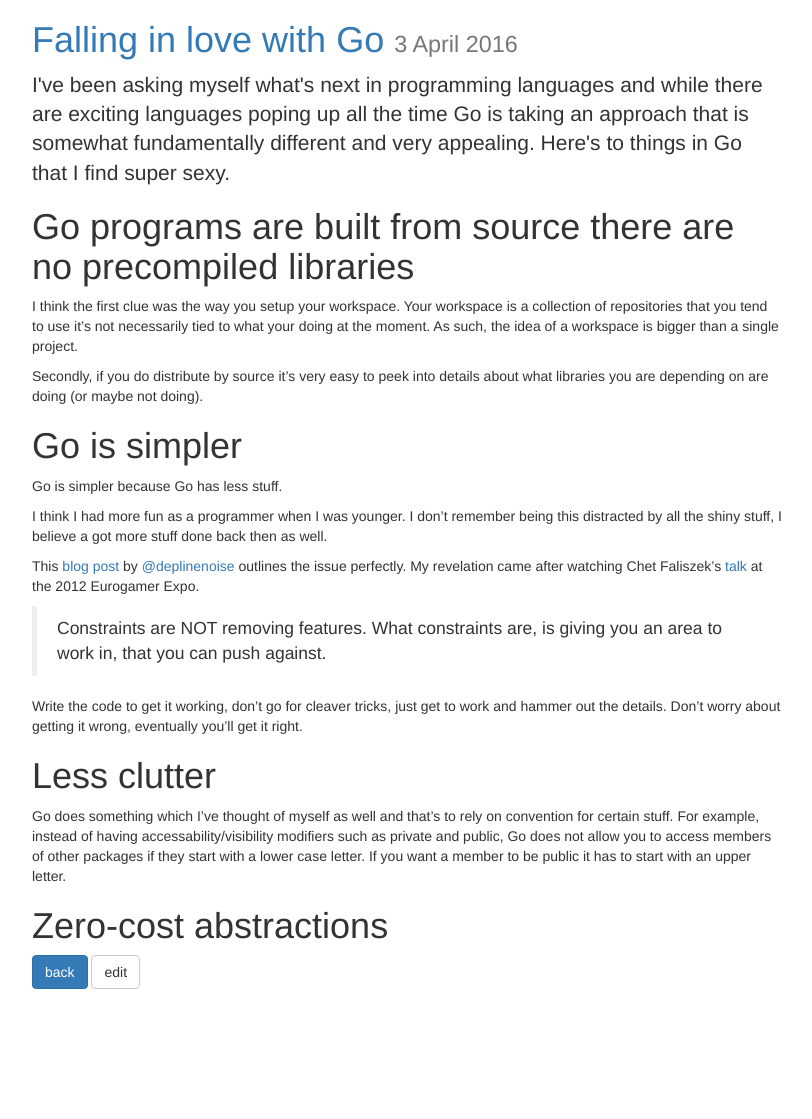
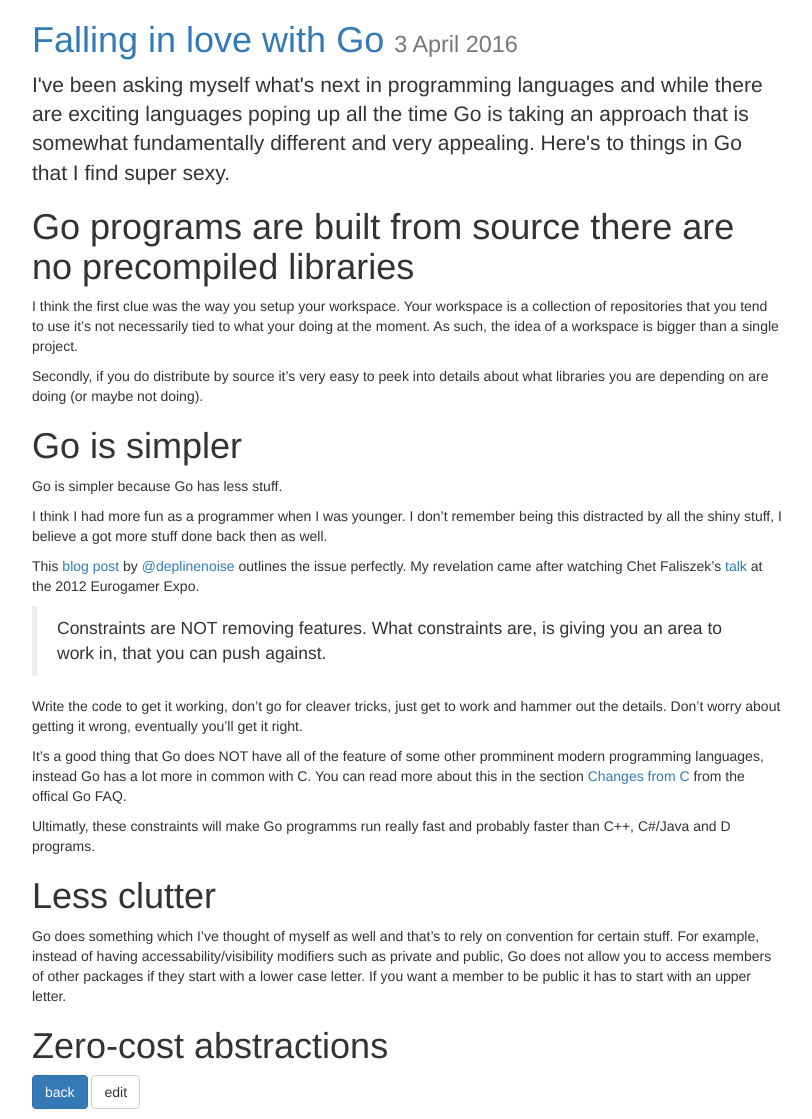
Before and after one commit to leidegre/leidegre.github.com, a Jekyll site: the page built from _posts/2016-04-03-falling-in-love-with-go.md, in a window 1280 px wide. Shown: the whole page, without its empty margins (38-850 px from the left). Built offline with Jekyll 4.4.1, drawn with Linux system fonts in a browser that asks for light colours; nearby versions of some CDN libraries; before the commit the page ends 999 px from its top, so only the background shows below that.

Commit message:
Update 2016-04-03-falling-in-love-with-go.md

```diff
--- a/_posts/2016-04-03-falling-in-love-with-go.md
+++ b/_posts/2016-04-03-falling-in-love-with-go.md
@@ -22,6 +22,10 @@ This [blog post](https://deplinenoise.wordpress.com/2014/07/30/does-experience-s
 
 Write the code to get it working, don't go for cleaver tricks, just get to work and hammer out the details. Don't worry about getting it wrong, eventually you'll get it right.
 
+It's a good thing that Go does NOT have all of the feature of some other promminent modern programming languages, instead Go has a lot more in common with C. You can read more about this in the section [Changes from C](https://golang.org/doc/faq#change_from_c) from the offical Go FAQ.
+
+Ultimatly, these constraints will make Go programms run really fast and probably faster than C++, C#/Java and D programs.
+
 # Less clutter
 
 Go does something which I've thought of myself as well and that's to rely on convention for certain stuff. For example, instead of having accessability/visibility modifiers such as private and public, Go does not allow you to access members of other packages if they start with a lower case letter. If you want a member to be public it has to start with an upper letter.
```
